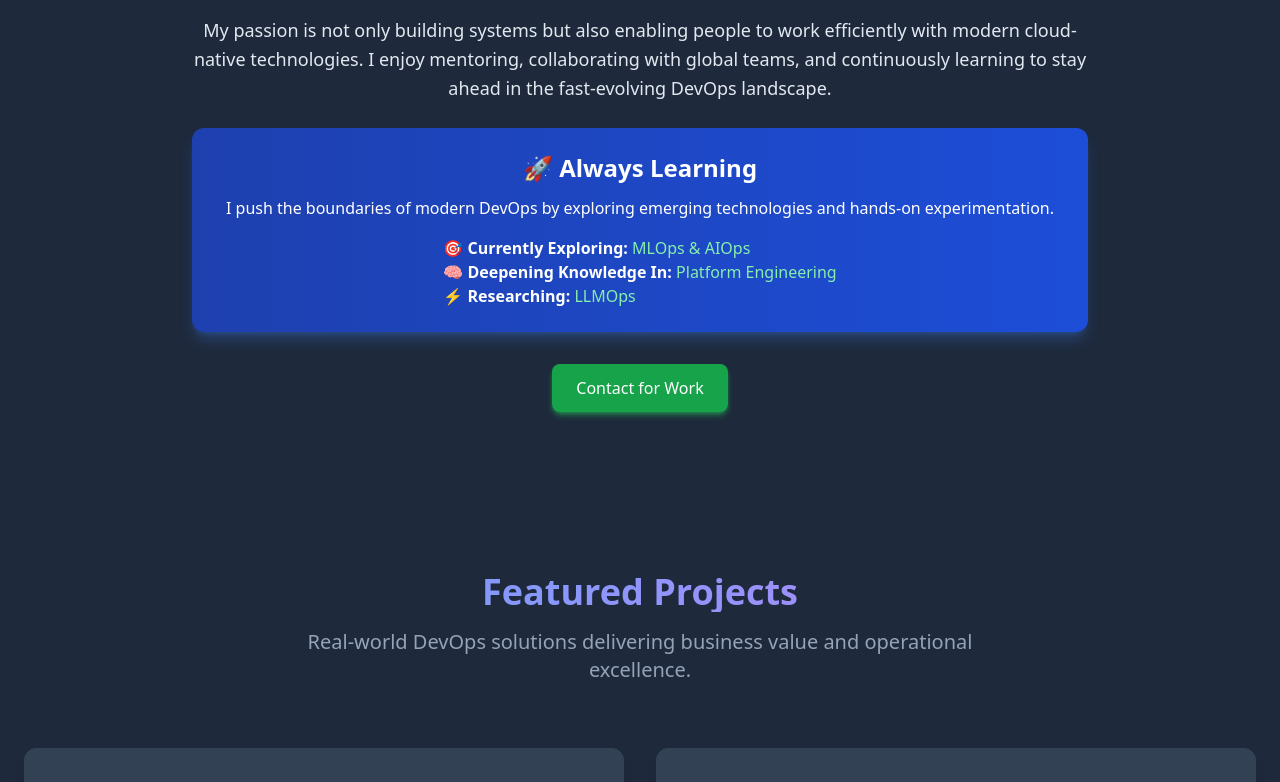
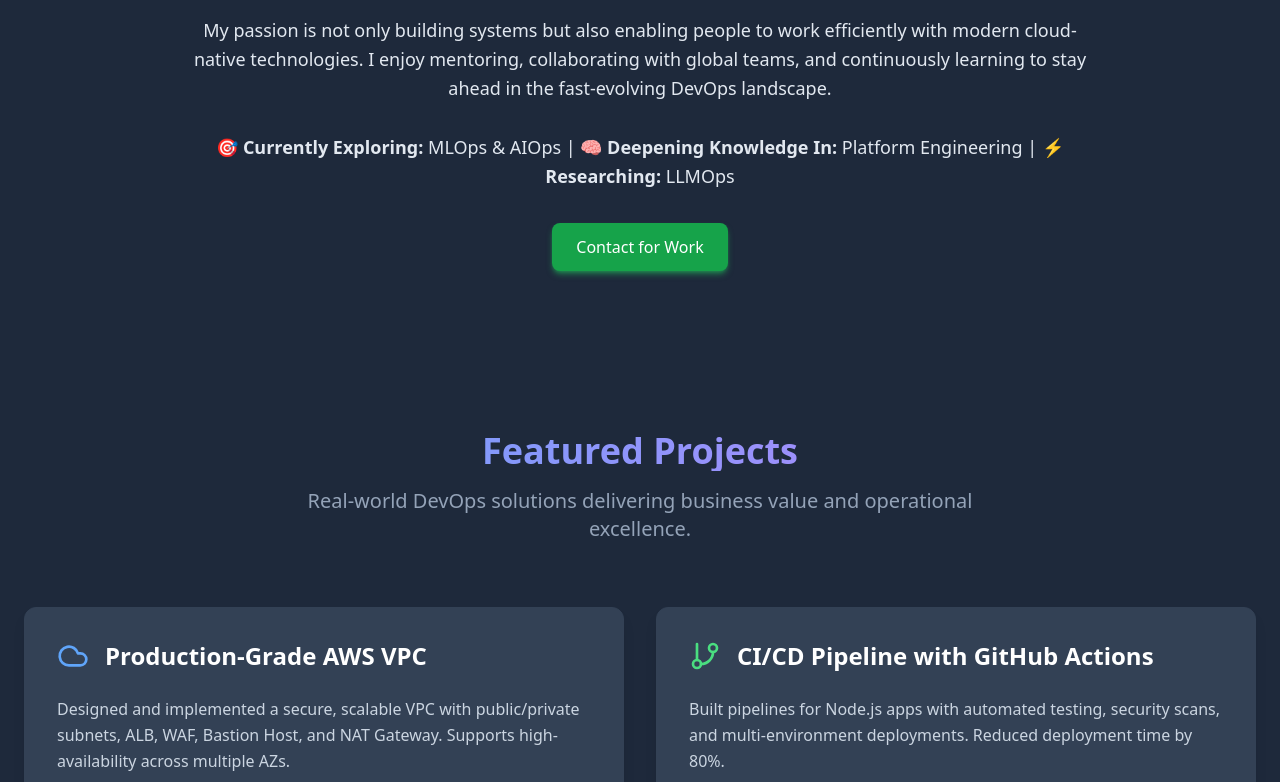
Before and after one commit to Levisngakop/porfolio-web-devops-engineer, a React (Vite) app: page / in a window 1280 px wide. Shown: the part 1040-1822 px from the top of the page. Built offline with nearby package versions, Linux system fonts and the light colour scheme.

Commit message:
about new

```diff
--- a/src/components/About.tsx
+++ b/src/components/About.tsx
@@ -5,7 +5,6 @@ const About: React.FC = () => {
     <section id="about" className="py-20 px-6 bg-slate-800 text-slate-200">
       <div className="container mx-auto max-w-4xl">
         <h2 className="text-4xl font-bold mb-6 text-center text-blue-400">About Me</h2>
-
         <p className="text-lg mb-6 leading-relaxed text-center">
           I am a Cloud Native DevOps Engineer with over 5 years of experience building scalable, resilient, and
           automated cloud infrastructure. I specialize in AWS, Kubernetes, GitOps, CI/CD, and helping teams achieve
@@ -16,20 +15,9 @@ const About: React.FC = () => {
           My passion is not only building systems but also enabling people to work efficiently with modern
           cloud-native technologies. I enjoy mentoring, collaborating with global teams, and continuously learning
           to stay ahead in the fast-evolving DevOps landscape.
+          <br /><br />
+          🎯 <strong>Currently Exploring:</strong> MLOps & AIOps | 🧠 <strong>Deepening Knowledge In:</strong> Platform Engineering | ⚡ <strong>Researching:</strong> LLMOps
         </p>
-
-        {/* Always Learning Section — Recruiter Magnet */}
-        <div className="text-center mb-6 p-6 rounded-xl bg-gradient-to-r from-blue-800 to-blue-700 shadow-lg shadow-blue-500/30">
-          <h3 className="text-2xl font-bold mb-3 text-white">🚀 Always Learning</h3>
-          <p className="text-white mb-4">
-            I push the boundaries of modern DevOps by exploring emerging technologies and hands-on experimentation.
-          </p>
-          <div className="text-left inline-block text-white">
-            <p>🎯 <strong>Currently Exploring:</strong> <span className="text-green-300">MLOps & AIOps</span></p>
-            <p>🧠 <strong>Deepening Knowledge In:</strong> <span className="text-green-300">Platform Engineering</span></p>
-            <p>⚡ <strong>Researching:</strong> <span className="text-green-300">LLMOps</span></p>
-          </div>
-        </div>
 
         {/* CTA Button */}
         <div className="text-center mt-8">
```
